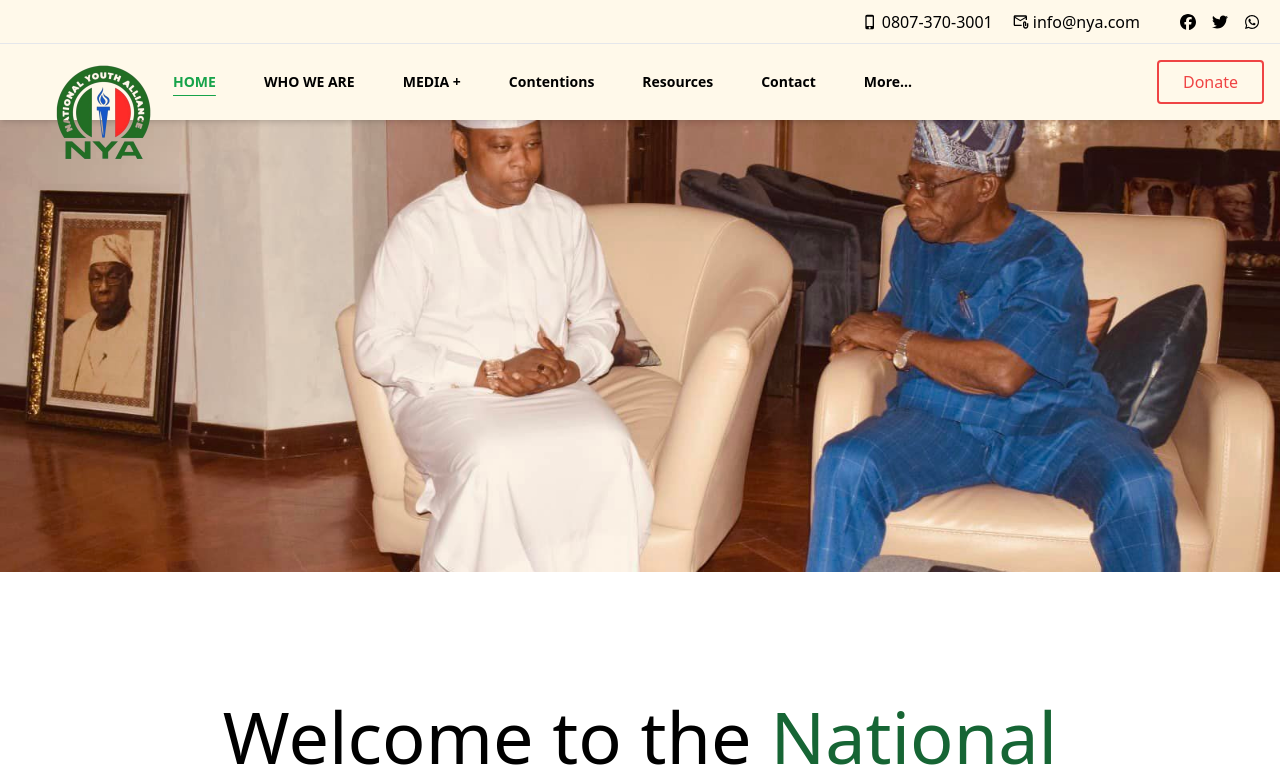
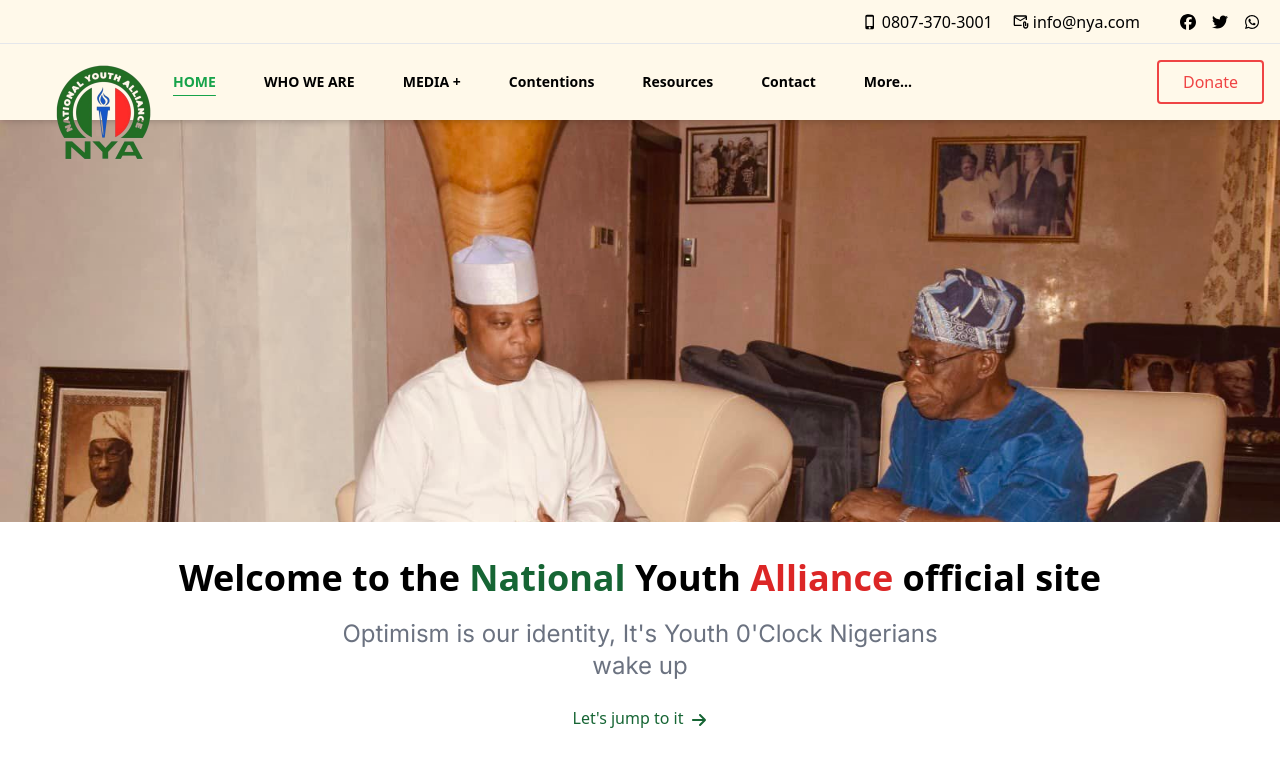
Before and after one commit to emmasam1/nya, a React (Vite) app: page / in a window 1280 px wide. Shown: the top 779 px of the page. Built offline with nearby package versions, Linux system fonts and the light colour scheme.

Commit message:
home page update

```diff
--- a/src/components/banner/Banner.jsx
+++ b/src/components/banner/Banner.jsx
@@ -6,17 +6,17 @@ import banner from "../../assets/images/banner_1.jpg";
 const Banner = () => {
   return (
     <div className="top-[72px] relative">
-      <div className="h-[500px] w-full ">
+      <div className="h-[450px] w-full ">
         <img
           src={banner}
           alt="Banner"
-          className="w-full h-[100%] object-cover"
+          className="w-full h-[100%] object-cover object-top"
         />
       </div>
 
-      <div className="px-4 py-32 mx-auto">
+      <div className="px-4 py-9 mx-auto ">
         <div className="text-center lg:px-28">
-          <h1 className="text-5xl lg:text-7xl leading-snug mb-5 font-medium">
+          <h1 className="text-4xl lg:text-4xl leading-snug mb-5 font-bold">
             Welcome to the <span className="text-green-800">National </span>{" "}
             <span>Youth</span> <span className="text-red-600">Alliance</span>{" "}
             official site
```
